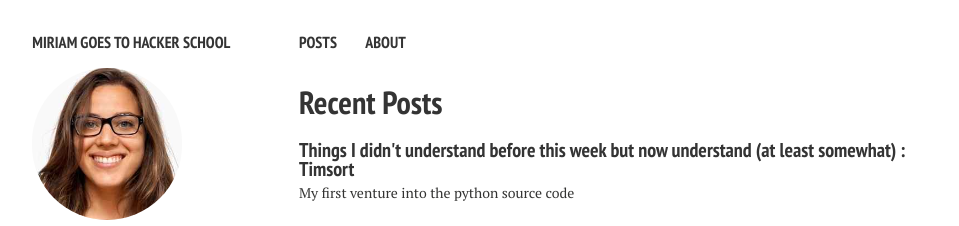
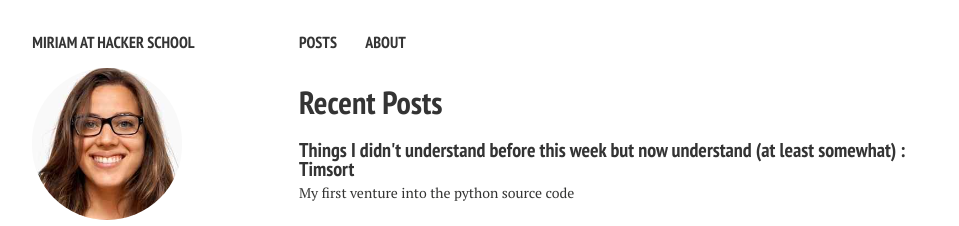
Before and after one commit to mlauter/mlauter.github.io, a Jekyll site: the page built from index.md, in a window 1280 px wide. Shown: the top 226 px of the page, without its empty margins (21-980 px from the left). Built offline with Jekyll 4.4.1, drawn with Linux system fonts in a browser that asks for light colours; nearby versions of some CDN libraries.

Commit message:
change blog title

```diff
--- a/_config.yml
+++ b/_config.yml
@@ -1,4 +1,4 @@
-title:            Miriam goes to Hacker School
+title:            Miriam at Hacker School
 description:      Follow along as I learn stuff.
 # Your site's domain goes here. Leave localhost server or blank when working locally.
 url:              https://mlauter.github.io
```
